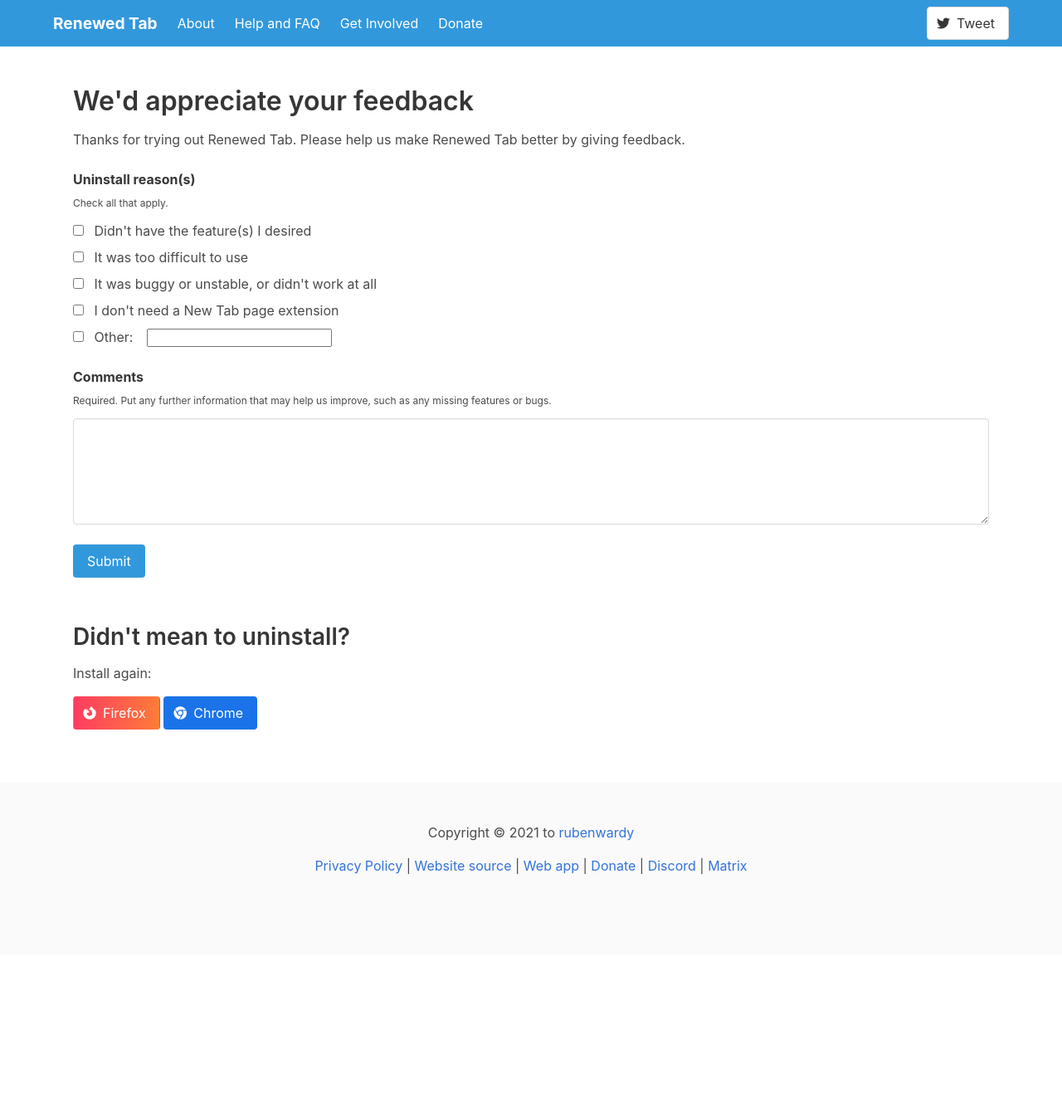
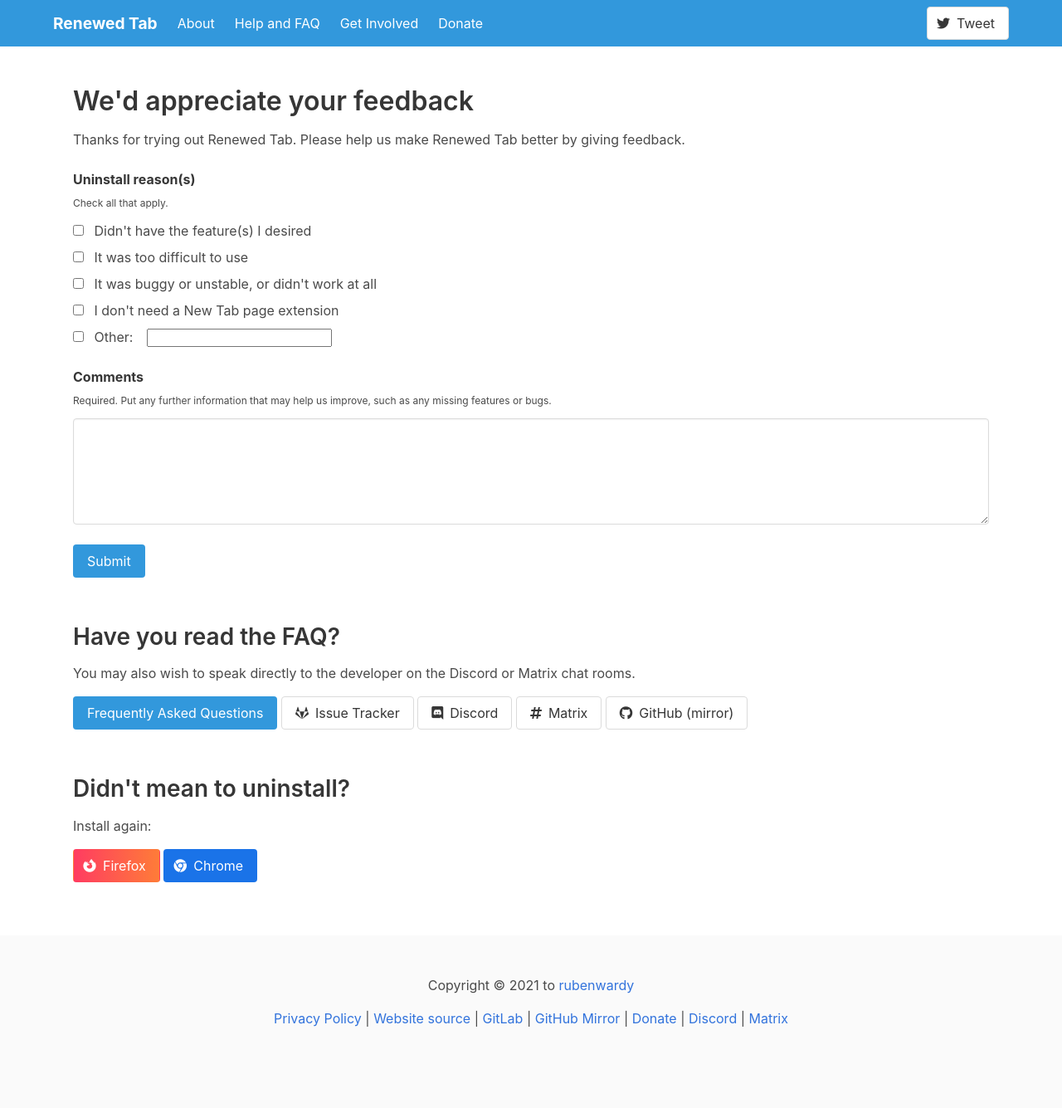
Before and after one commit to rubenwardy/renewedtab_website, a Jekyll site: the page built from uninstall.html, in a window 1280 px wide. Shown: the whole page at 83% size. Built offline with Jekyll 4.4.1, drawn with Linux system fonts in a browser that asks for light colours; before the commit the page ends 1151 px from its top, so only the background shows below that.

Commit message:
Add links to GitHub mirror

```diff
--- a/_layouts/default.html
+++ b/_layouts/default.html
@@ -124,7 +124,8 @@
 		<p>
 			<a href="/privacy_policy/">Privacy Policy</a> |
 			<a href="https://gitlab.com/rubenwardy/renewedtab_website">Website source</a> |
-			<a href="https://renewedtab.rubenwardy.com/web/">Web app</a> |
+			<a href="https://gitlab.com/rubenwardy/renewedtab">GitLab</a> |
+			<a href="https://github.com/rubenwardy/renewedtab">GitHub Mirror</a> |
 			<a href="/get_involved/#donate">Donate</a> |
 			<a href="https://discord.gg/zYjR54b">Discord</a> |
 			<a href="https://matrix.to/#/#renewedtab:matrix.org">Matrix</a>
--- a/uninstall.html
+++ b/uninstall.html
@@ -62,8 +62,35 @@
 </form>
 
 
+<h2>Have you read the FAQ?</h2>
+<p>
+	You may also wish to speak directly to the developer on the Discord or
+	Matrix chat rooms.
+</p>
+<p>
+	<a class="button is-info" href="/help/">
+		<span>Frequently Asked Questions</span>
+	</a>
+	<a href="https://gitlab.com/rubenwardy/renewedtab/-/issues" class="button">
+		<i class="fab fa-gitlab mr-2"></i>
+		Issue Tracker
+	</a>
+	<a href="https://discord.gg/zYjR54b" class="button">
+		<i class="fab fa-discord mr-2"></i>
+		Discord
+	</a>
+	<a href="https://matrix.to/#/#renewedtab:matrix.org" class="button" >
+		<i class="fas fa-hashtag mr-2"></i>
+		Matrix
+	</a>
+    <a href="https://github.com/rubenwardy/renewedtab" class="button">
+		<i class="fab fa-github mr-2"></i>
+		GitHub (mirror)
+	</a>
+</p>
+
+
 <h2>Didn't mean to uninstall?</h2>
-
 <p>
 	Install again:
 </p>
@@ -82,4 +109,5 @@
 	</a>
 </p>
 
+
 <script src="/static/feedback.js"></script>
```
Also changed, not shown: _data/features.yml (+9 -3 lines), feedback.html (+5 -6 lines), get_involved.md (+12 -1 lines), help.md (+5 -1 lines).
